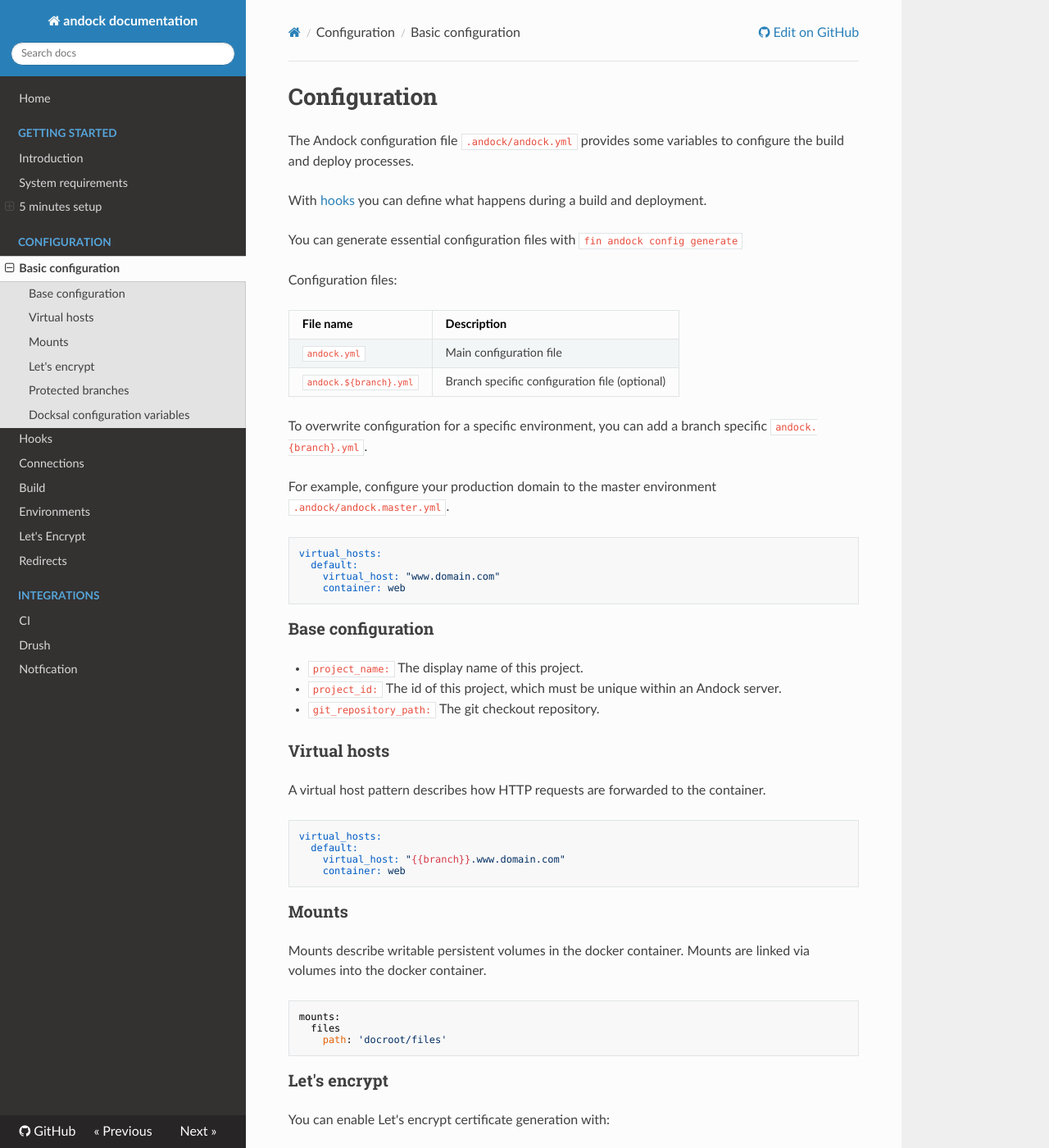
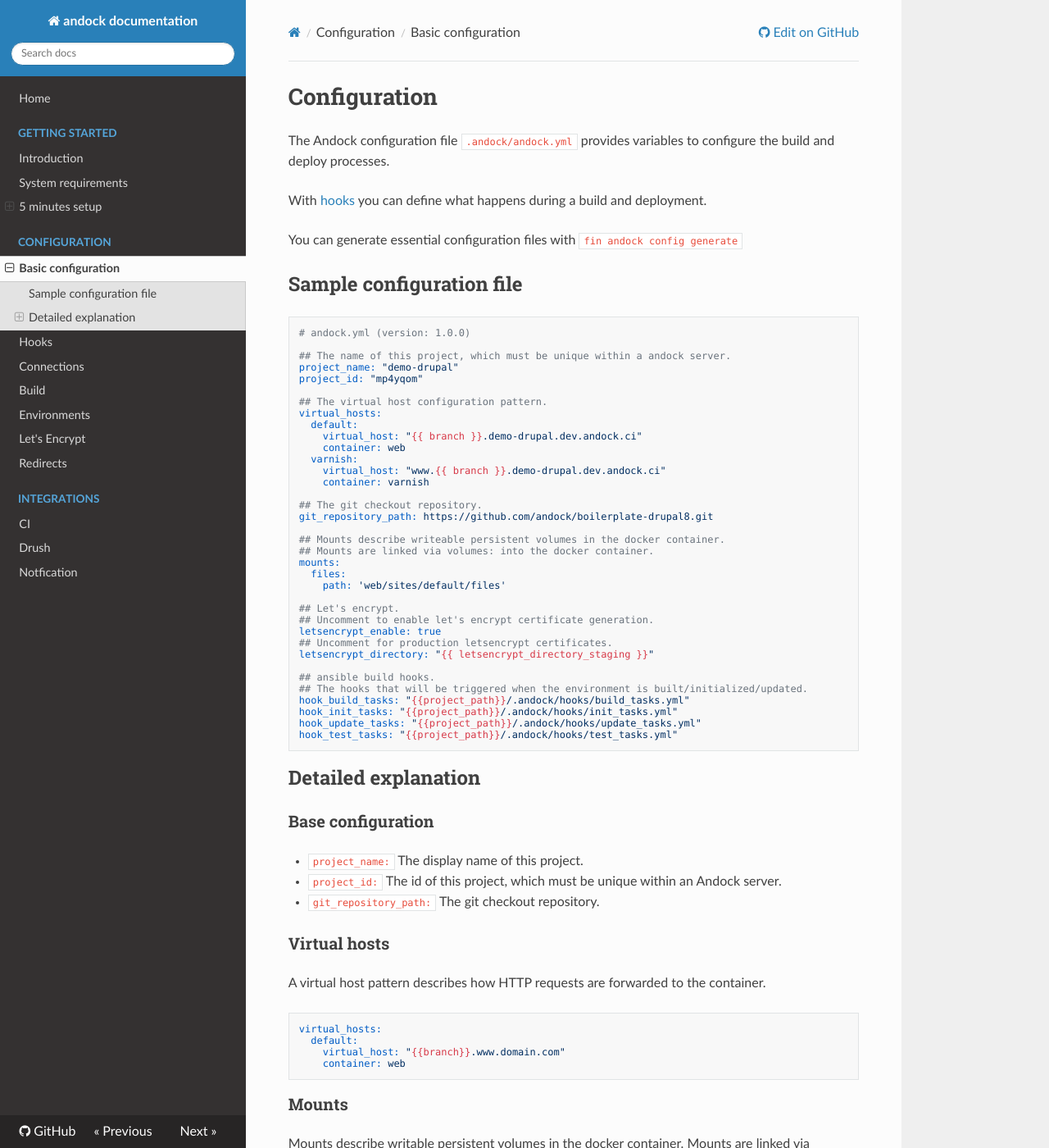
Before and after one commit to andock/andock, an MkDocs documentation site: the page built from docs/configuration/andock.md, in a window 1280 px wide and 1400 px high. Shown: the whole window at 82% size. Built offline with MkDocs 1.6.1, drawn with Linux system fonts in a browser that asks for light colours; nearby versions of some CDN libraries; old or Windows-style settings are respelled for this version of MkDocs; some of the changed text lies outside the part shown.

Commit message:
Update docs.

````diff
--- a/docs/configuration/andock.md
+++ b/docs/configuration/andock.md
@@ -1,27 +1,52 @@
 # Configuration
-The Andock configuration file `.andock/andock.yml` provides some variables to configure the build and deploy processes.
+The Andock configuration file `.andock/andock.yml` provides variables to configure the build and deploy processes.
 
 With [hooks](hooks.md) you can define what happens during a build and deployment.
 
 You can generate essential configuration files with `fin andock config generate`
+## Sample configuration file
+```
+# andock.yml (version: 1.0.0)
 
-Configuration files:
+## The name of this project, which must be unique within a andock server.
+project_name: "demo-drupal"
+project_id: "mp4yqom"
 
-| File name                  | Description |
-|----------------------------|:------------|
-| `andock.yml`            | Main configuration file
-| `andock.${branch}.yml`            | Branch specific configuration file (optional)
-
-To overwrite configuration for a specific environment, you can add a branch specific `andock.{branch}.yml`.
-
-For example, configure your production domain to the master environment `.andock/andock.master.yml`.
-```
+## The virtual host configuration pattern.
 virtual_hosts:
   default:
-    virtual_host: "www.domain.com"
+    virtual_host: "{{ branch }}.demo-drupal.dev.andock.ci"
     container: web
+  varnish:
+    virtual_host: "www.{{ branch }}.demo-drupal.dev.andock.ci"
+    container: varnish
+
+## The git checkout repository.
+git_repository_path: https://github.com/andock/boilerplate-drupal8.git
+
+## Mounts describe writeable persistent volumes in the docker container.
+## Mounts are linked via volumes: into the docker container.
+mounts:
+  files:
+    path: 'web/sites/default/files'
+
+## Let's encrypt.
+## Uncomment to enable let's encrypt certificate generation.
+letsencrypt_enable: true
+## Uncomment for production letsencrypt certificates.
+letsencrypt_directory: "{{ letsencrypt_directory_staging }}"
+
+## ansible build hooks.
+## The hooks that will be triggered when the environment is built/initialized/updated.
+hook_build_tasks: "{{project_path}}/.andock/hooks/build_tasks.yml"
+hook_init_tasks: "{{project_path}}/.andock/hooks/init_tasks.yml"
+hook_update_tasks: "{{project_path}}/.andock/hooks/update_tasks.yml"
+hook_test_tasks: "{{project_path}}/.andock/hooks/test_tasks.yml"
 ```
 
+
+
+## Detailed explanation
 ### Base configuration
  * ` project_name: ` The display name of this project.
  * ` project_id:` The id of this project, which must be unique within an Andock server.
@@ -51,7 +76,18 @@
 ```
 letsencrypt_enable: true
 ```
+Andock checks the virtual host configuration and generates one certificate for each host.
 
+To disable a certificate generation for a specific domain add `letsencrypt_enable: true` to the specifc virtual host.
+
+Example:
+```
+virtual_hosts:
+  cli:
+    virtual_host: "{{branch}}.www.domain.com"
+    container: cli
+    letsencrypt_enable: false
+```
 
 ### Protected branches
 To protect an environment from deletion add it as protected branch.
@@ -60,7 +96,7 @@
   - master
   - test
 ```
- Default protected branches are master and test.
+Default protected branches are master and test.
 
 ### Docksal configuration variables
 You can pass any variable to the generated `docksal-local.env`.
@@ -71,5 +107,17 @@
   CLI_IMAGE: bitnami/php-fpm:7.3
 ```
 
+# Environment specific configuration files:
+
+To overwrite configuration for a specific environment, you can define a environment specific `andock.{branch}.yml` configuration file.
+In this file you overwrite all variables from `.andock/andock.yml`.
+For example, configure your production domain to the master environment `.andock/andock.master.yml`.
+```
+virtual_hosts:
+  default:
+    virtual_host: "www.domain.com"
+    container: web
+```
+
 !!! tip "Own template generation files?"
     To overwrite the generation templates, you can define your template files. Simple add `docksal_local_yml_path` or `docksal_local_env_path` to your `andock.yml`
````
